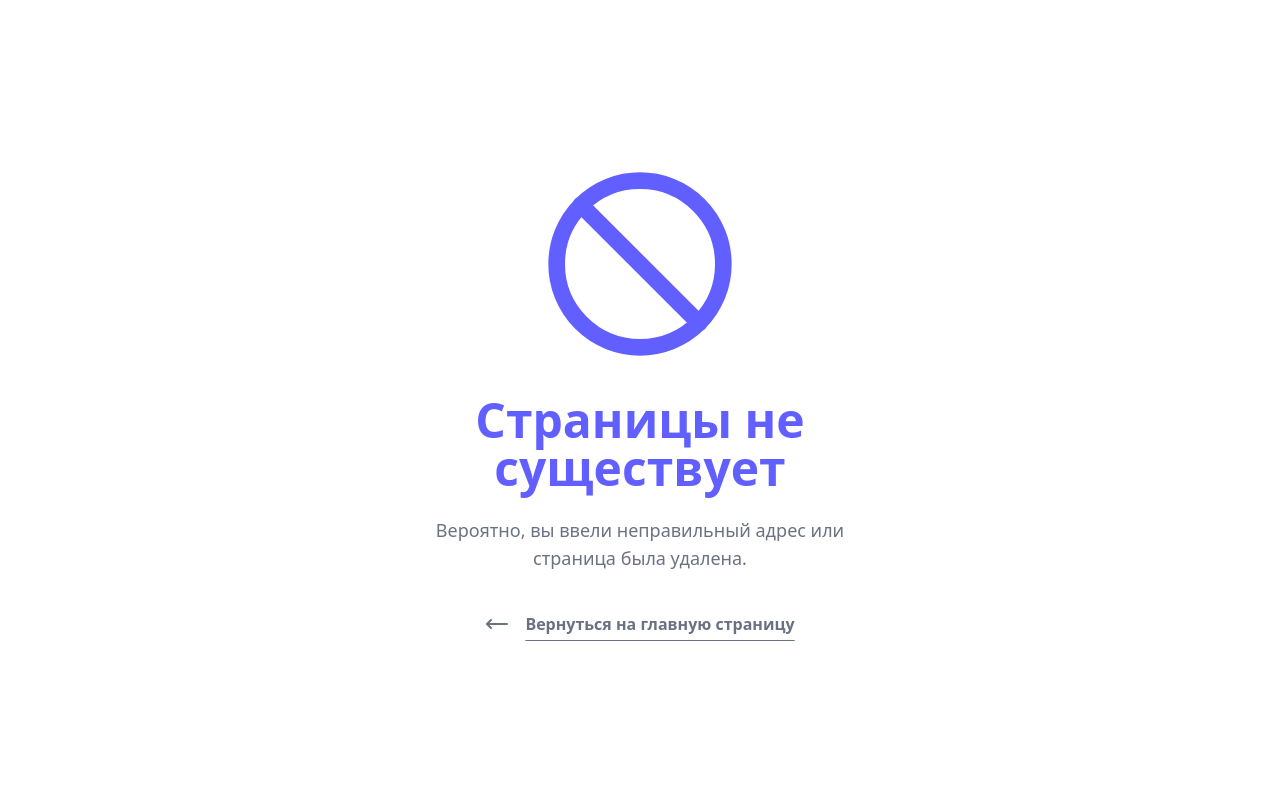
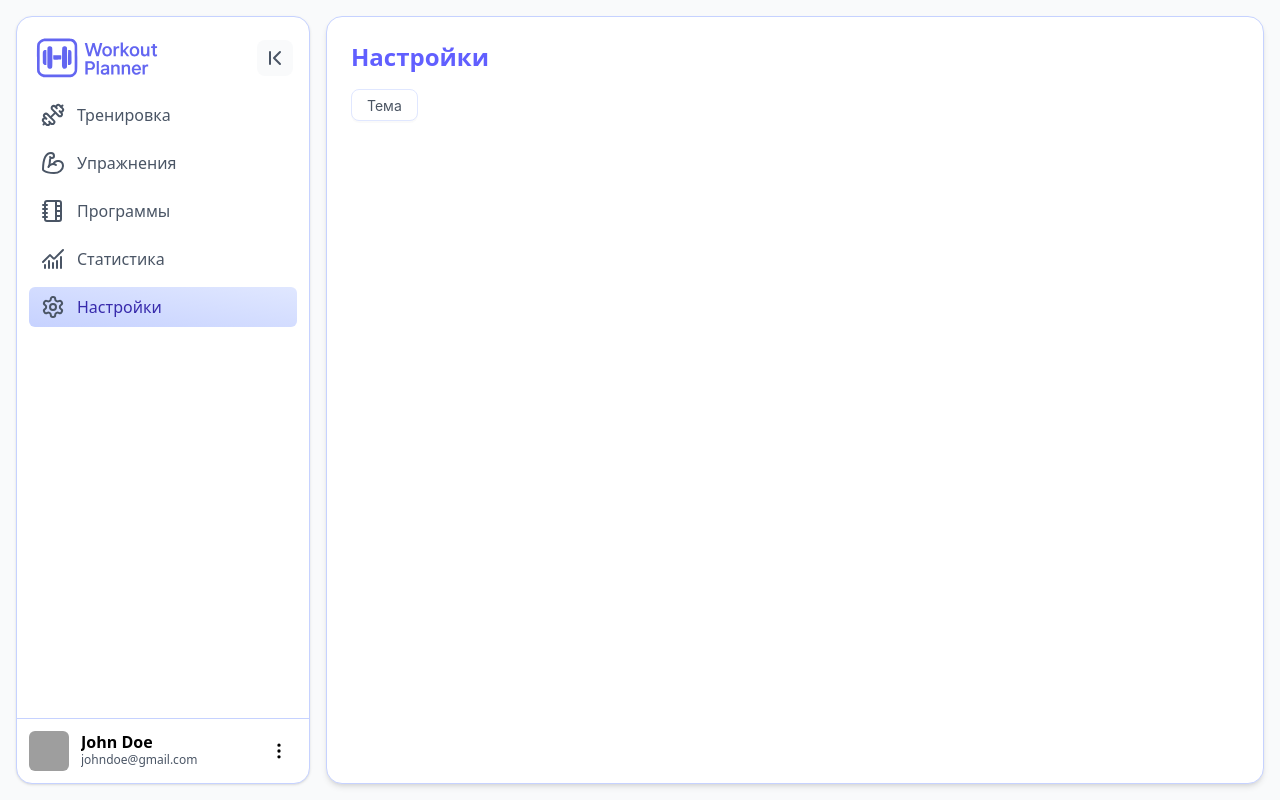
Before and after one commit to ahahaharu/workout-planning-client, a React (Vite) app: page /settings in a window 1280 px wide. Built offline with nearby package versions, Linux system fonts and the light colour scheme; sample sign-in values are in the browser's storage; grey boxes are pictures that could not be loaded.

Commit message:
theme switch started

```diff
--- a/src/App.jsx
+++ b/src/App.jsx
@@ -3,6 +3,7 @@ import {
   ChartNoAxesCombined,
   Dumbbell,
   NotebookTabs,
+  Settings,
 } from "lucide-react";
 import Header from "./components/Header/Header";
 import Sidebar from "./components/Sidebar/Sidebar";
@@ -13,33 +14,37 @@ import { useAuth } from "./context/AuthContext";
 import { useLocation } from "react-router-dom";
 import { useEffect, useState } from "react";
 import { ConfigProvider } from "antd";
+import SettingsPage from "./pages/SettingsPage/SettingsPage";
+import { useTheme } from "./context/ThemeContext";
 
 function App() {
   const { currentUser } = useAuth();
   const { loading } = useAuth();
+  const { primaryColor, isDarkMode } = useTheme();
   const location = useLocation();
   const [is404, setIs404] = useState(false);
 
   useEffect(() => {
+    document.body.style.backgroundColor = isDarkMode ? "#121214" : "#f9fafb";
     const definedRoutes = [
       "/auth",
       "/workouts",
       "/exercises",
       "/workoutPlans",
       "/statistics",
+      "/settings",
       "/",
     ];
     setIs404(!definedRoutes.some((route) => location.pathname === route));
-  }, [location.pathname]);
+  }, [location.pathname, isDarkMode]);
 
   const isAuthPage = location.pathname === "/auth";
+  const isSettings = location.pathname === "/settings";
 
   // Theme configuration
   const theme = {
     token: {
       colorPrimary: "#6366f1", // indigo-500
-
-      // Supporting colors
       colorInfo: "#6366f1", // indigo-500 for info components
       colorLink: "#6366f1", // indigo-500 for links
       colorSuccess: "#10b981", // emerald-500 (keeping a green for success states)
@@ -47,19 +52,16 @@ function App() {
       colorError: "#ef4444", // red-500
 
       borderRadius: 8,
-      colorBorder: "#e0e7ff", // indigo-100
 
-      // Background colors
-      colorBgContainer: "#ffffff",
-      colorBgElevated: "#f5f7ff", // lighter indigo tint
+      colorBgContainer: isDarkMode ? "#211e26" : "#ffffff",
+      colorBgElevated: isDarkMode ? "#211e26" : "#f5f7ff",
+      colorBorder: "#e0e7ff",
 
-      // Control colors
-      colorPrimaryBg: "#e0e7ff", // indigo-100
-      colorPrimaryBgHover: "#c7d2fe", // indigo-200
+      colorPrimaryBg: isDarkMode ? "#4b5563" : "#e0e7ff",
+      colorPrimaryBgHover: isDarkMode ? "#6b7280" : "#c7d2fe",
 
-      // Text colors
-      colorText: "#4b5563", // gray-600
-      colorTextSecondary: "#6b7280", // gray-500
+      colorText: isDarkMode ? "#f3f4f6" : "#4b5563",
+      colorTextSecondary: isDarkMode ? "#d1d5db" : "#6b7280",
     },
     components: {
       Button: {
@@ -79,7 +81,6 @@ function App() {
         itemSelectedColor: "#6366f1", // indigo-500
         itemHoverColor: "#818cf8", // indigo-400
       },
-      // Add other component-specific overrides as needed
     },
   };
 
@@ -99,30 +100,41 @@ function App() {
         <Wrapper>
           <Sidebar>
             <SidebarItem
-              icon={<Dumbbell />}
+              icon={<Dumbbell color={isDarkMode ? "white" : "#4a5565"} />}
               text={"Тренировка"}
               to="/workouts"
             />
             <SidebarItem
-              icon={<BicepsFlexed />}
+              icon={<BicepsFlexed color={isDarkMode ? "white" : "#4a5565"} />}
               text={"Упражнения"}
               to="/exercises"
             />
             <SidebarItem
-              icon={<NotebookTabs />}
+              icon={<NotebookTabs color={isDarkMode ? "white" : "#4a5565"} />}
               text={"Программы"}
               to="/workoutPlans"
             />
             <SidebarItem
-              icon={<ChartNoAxesCombined />}
+              icon={
+                <ChartNoAxesCombined color={isDarkMode ? "white" : "#4a5565"} />
+              }
               text={"Cтатистика"}
               to="/statistics"
             />
+            <SidebarItem
+              icon={<Settings color={isDarkMode ? "white" : "#4a5565"} />}
+              text={"Настройки"}
+              to="/settings"
+            />
           </Sidebar>
-          <main className="flex flex-col w-full gap-4">
-            <Header />
-            <AppRoutes />
-          </main>
+          {isSettings ? (
+            <SettingsPage />
+          ) : (
+            <main className="flex flex-col w-full gap-4">
+              <Header />
+              <AppRoutes />
+            </main>
+          )}
         </Wrapper>
       )}
     </ConfigProvider>
--- a/src/components/PageLayout/PageLayout.jsx
+++ b/src/components/PageLayout/PageLayout.jsx
@@ -1,9 +1,23 @@
 import React from "react";
+import { useTheme } from "../../context/ThemeContext";
 
 export default function PageLayout({ title, children }) {
+  const { isDarkMode } = useTheme();
   return (
-    <div className="h-full p-6 bg-white border border-indigo-200 rounded-2xl shadow-md">
-      <h1 className="text-2xl font-bold text-indigo-500 mb-4">{title}</h1>
+    <div
+      className={`h-full w-full p-6 border rounded-2xl shadow-md ${
+        isDarkMode
+          ? "bg-[#1a1a1e] border-indigo-500"
+          : "bg-white  border-indigo-200"
+      }`}
+    >
+      <h1
+        className={`text-2xl font-bold  mb-4 ${
+          isDarkMode ? "text-white" : "text-indigo-500"
+        }`}
+      >
+        {title}
+      </h1>
       <div>{children}</div>
     </div>
   );
--- a/src/components/Sidebar/Sidebar.jsx
+++ b/src/components/Sidebar/Sidebar.jsx
@@ -1,12 +1,14 @@
 import React, { Children, createContext, useEffect, useState } from "react";
 import { ChevronFirst, ChevronLast, MoreVertical, Target } from "lucide-react";
 import Logo from "../../assets/logo.svg?react";
+import { useTheme } from "../../context/ThemeContext";
 
 const SidebarContext = createContext();
 export { SidebarContext };
 
 export default function Sidebar({ children }) {
   const [expanded, setExpanded] = useState(true);
+  const { isDarkMode } = useTheme();
 
   useEffect(() => {
     const handleResize = () => {
@@ -25,7 +27,13 @@ export default function Sidebar({ children }) {
 
   return (
     <aside className="h-full">
-      <nav className="h-full flex flex-col bg-white border border-indigo-200 shadow-sm rounded-2xl">
+      <nav
+        className={`h-full flex flex-col border  shadow-sm rounded-2xl ${
+          isDarkMode
+            ? "bg-[#1a1a1e] border-indigo-500"
+            : "bg-white border-indigo-200"
+        }`}
+      >
         <div className="p-4 pb-2 flex justify-between items-center">
           <Logo
             width={130}
@@ -36,9 +44,17 @@ export default function Sidebar({ children }) {
           />
           <button
             onClick={() => setExpanded((curr) => !curr)}
-            className="p-1.5 rounded-lg bg-gray-50 hover:bg-gray-100"
+            className={`p-1.5 rounded-lg  ${
+              isDarkMode
+                ? "bg-indigo-500 hover:bg-indigo-400"
+                : "bg-gray-50 hover:bg-gray-100"
+            }`}
           >
-            {expanded ? <ChevronFirst /> : <ChevronLast />}
+            {expanded ? (
+              <ChevronFirst color={isDarkMode ? "white" : "#4a5565"} />
+            ) : (
+              <ChevronLast />
+            )}
           </button>
         </div>
 
@@ -46,7 +62,11 @@ export default function Sidebar({ children }) {
           <ul className="flex-1 px-3">{children}</ul>
         </SidebarContext.Provider>
 
-        <div className="border-t border-indigo-200 flex p-3">
+        <div
+          className={`border-t flex p-3 ${
+            isDarkMode ? "border-indigo-500" : "border-indigo-200"
+          }`}
+        >
           <img
             src="https://ui-avatars.com/api/?background=0D8ABC&color=fff"
             className="w-10 h-10 rounded-md"
@@ -57,10 +77,22 @@ export default function Sidebar({ children }) {
             }`}
           >
             <div className="leading-4">
-              <h4 className="font-semibold">John Doe</h4>
-              <span className="text-xs text-gray-600">johndoe@gmail.com</span>
+              <h4
+                className={`font-semibold ${
+                  isDarkMode ? "text-indigo-500" : "text-black"
+                }`}
+              >
+                John Doe
+              </h4>
+              <span
+                className={`text-xs ${
+                  isDarkMode ? "text-white" : "text-gray-600"
+                }`}
+              >
+                johndoe@gmail.com
+              </span>
             </div>
-            <MoreVertical size={20} />
+            <MoreVertical size={20} color={isDarkMode ? "white" : "black"} />
           </div>
         </div>
       </nav>
--- a/src/components/Sidebar/SidebarItem/SidebarItem.jsx
+++ b/src/components/Sidebar/SidebarItem/SidebarItem.jsx
@@ -1,9 +1,11 @@
 import React, { useContext } from "react";
 import { Link, useLocation } from "react-router-dom";
 import { SidebarContext } from "../Sidebar";
+import { useTheme } from "../../../context/ThemeContext";
 
 export default function SidebarItem({ icon, text, active, to }) {
   const { expanded } = useContext(SidebarContext);
+  const { isDarkMode } = useTheme();
   const location = useLocation();
 
   const isActive = location.pathname === to;
@@ -13,8 +15,16 @@ export default function SidebarItem({ icon, text, active, to }) {
         className={`relative flex items-center py-2 px-3 my-1 font-medium rounded-md cursor-pointer transition-colors
         ${
           isActive
-            ? "bg-gradient-to-tr from-indigo-200 to-indigo-100 text-indigo-800"
-            : "hover:bg-indigo-50 text-gray-600"
+            ? `bg-gradient-to-tr from-indigo-200 to-indigo-100 text-indigo-800 ${
+                isDarkMode
+                  ? "bg-gradient-to-tr from-indigo-500 to-indigo-400 text-white "
+                  : ""
+              }`
+            : `${
+                isDarkMode
+                  ? "hover:bg-gray-700 text-white"
+                  : "hover:bg-indigo-50 text-gray-600"
+              }`
         }`}
       >
         {icon}
--- /dev/null
+++ b/src/context/ThemeContext.jsx
@@ -0,0 +1,37 @@
+import React, { createContext, useContext, useEffect, useState } from "react";
+
+const ThemeContext = createContext();
+
+export const useTheme = () => {
+  return useContext(ThemeContext);
+};
+
+export const ThemeProvider = ({ children }) => {
+  const [themeMode, setThemeMode] = useState("light"); // "light" or "dark"
+
+  useEffect(() => {
+    const savedMode = localStorage.getItem("themeMode");
+    const savedColor = localStorage.getItem("themeColor");
+
+    if (savedMode) setThemeMode(savedMode);
+    if (savedColor) setPrimaryColor(savedColor);
+  }, []);
+
+  const toggleTheme = () => {
+    const newMode = themeMode === "light" ? "dark" : "light";
+    setThemeMode(newMode);
+    localStorage.setItem("themeMode", newMode);
+  };
+
+  const isDarkMode = themeMode === "dark";
+
+  const value = {
+    themeMode,
+    isDarkMode,
+    toggleTheme,
+  };
+
+  return (
+    <ThemeContext.Provider value={value}>{children}</ThemeContext.Provider>
+  );
+};
--- a/src/main.jsx
+++ b/src/main.jsx
@@ -4,12 +4,15 @@ import { BrowserRouter } from "react-router-dom";
 import App from "./App.jsx";
 import "./index.css";
 import { AuthProvider } from "./context/AuthContext";
+import { ThemeProvider } from "./context/ThemeContext.jsx";
 
 ReactDOM.createRoot(document.getElementById("root")).render(
   <React.StrictMode>
     <BrowserRouter>
       <AuthProvider>
-        <App />
+        <ThemeProvider>
+          <App />
+        </ThemeProvider>
       </AuthProvider>
     </BrowserRouter>
   </React.StrictMode>
--- /dev/null
+++ b/src/pages/SettingsPage/SettingsPage.jsx
@@ -0,0 +1,13 @@
+import React from "react";
+import PageLayout from "../../components/PageLayout/PageLayout";
+import { Button } from "antd";
+import { useTheme } from "../../context/ThemeContext";
+
+export default function SettingsPage() {
+  const { toggleTheme } = useTheme();
+  return (
+    <PageLayout title="Настройки">
+      <Button onClick={() => toggleTheme("dark")}>Тема</Button>
+    </PageLayout>
+  );
+}
--- a/src/routes/AppRoutes.jsx
+++ b/src/routes/AppRoutes.jsx
@@ -8,6 +8,7 @@ import AuthPage from "../pages/AuthPage/AuthPage";
 import ErrorPage from "../pages/ErrorPage/ErrorPage";
 import ProtectedRoute from "../components/ProtectedRoute/ProtectedRoute";
 import { useAuth } from "../context/AuthContext";
+import SettingsPage from "../pages/SettingsPage/SettingsPage";
 
 export default function AppRoutes() {
   const { currentUser } = useAuth();
@@ -60,6 +61,14 @@ export default function AppRoutes() {
           </ProtectedRoute>
         }
       />
+      <Route
+        path="/settings"
+        element={
+          <ProtectedRoute>
+            <SettingsPage />
+          </ProtectedRoute>
+        }
+      />
 
       {/* Error page is accessible to everyone */}
       <Route path="*" element={<ErrorPage />} />
```
